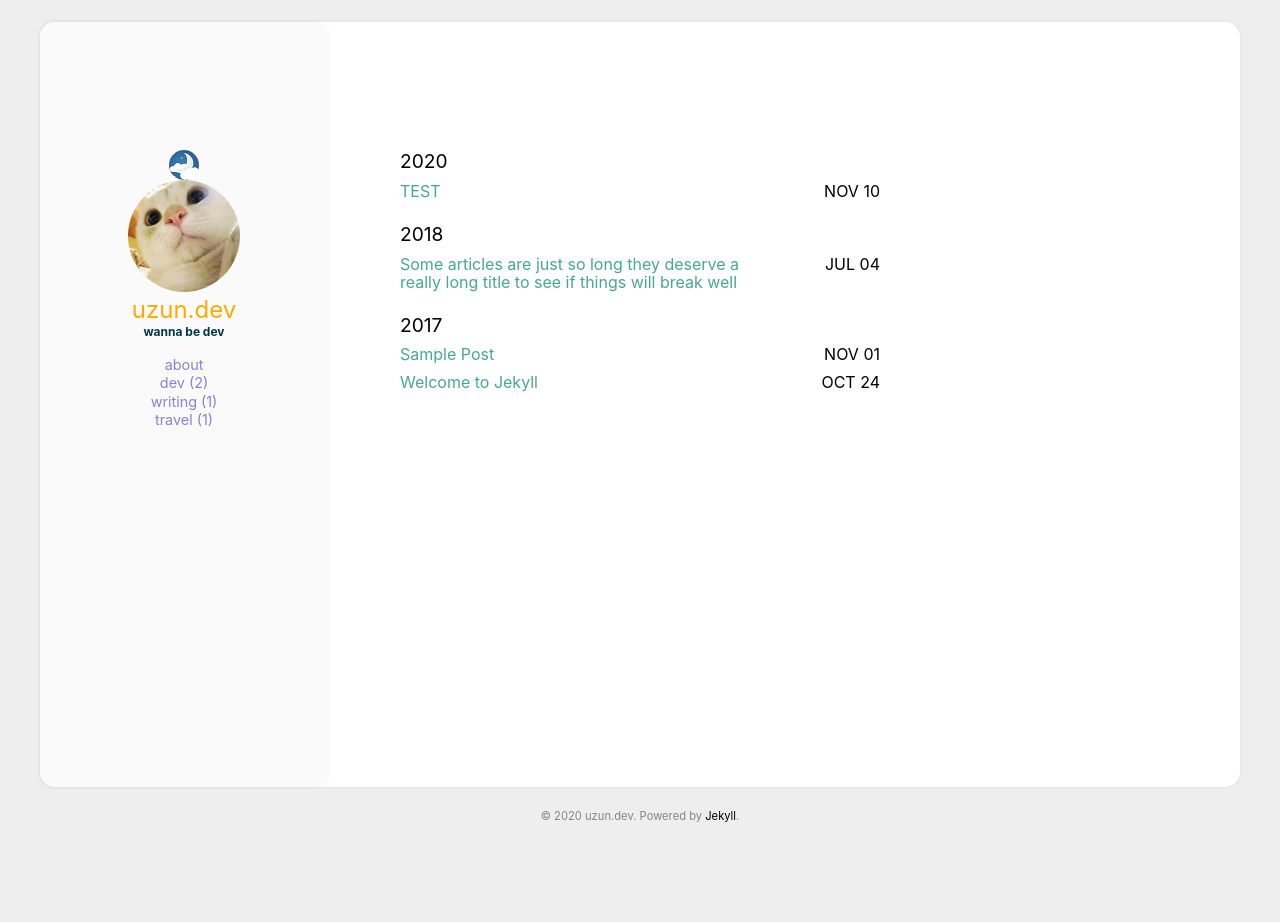
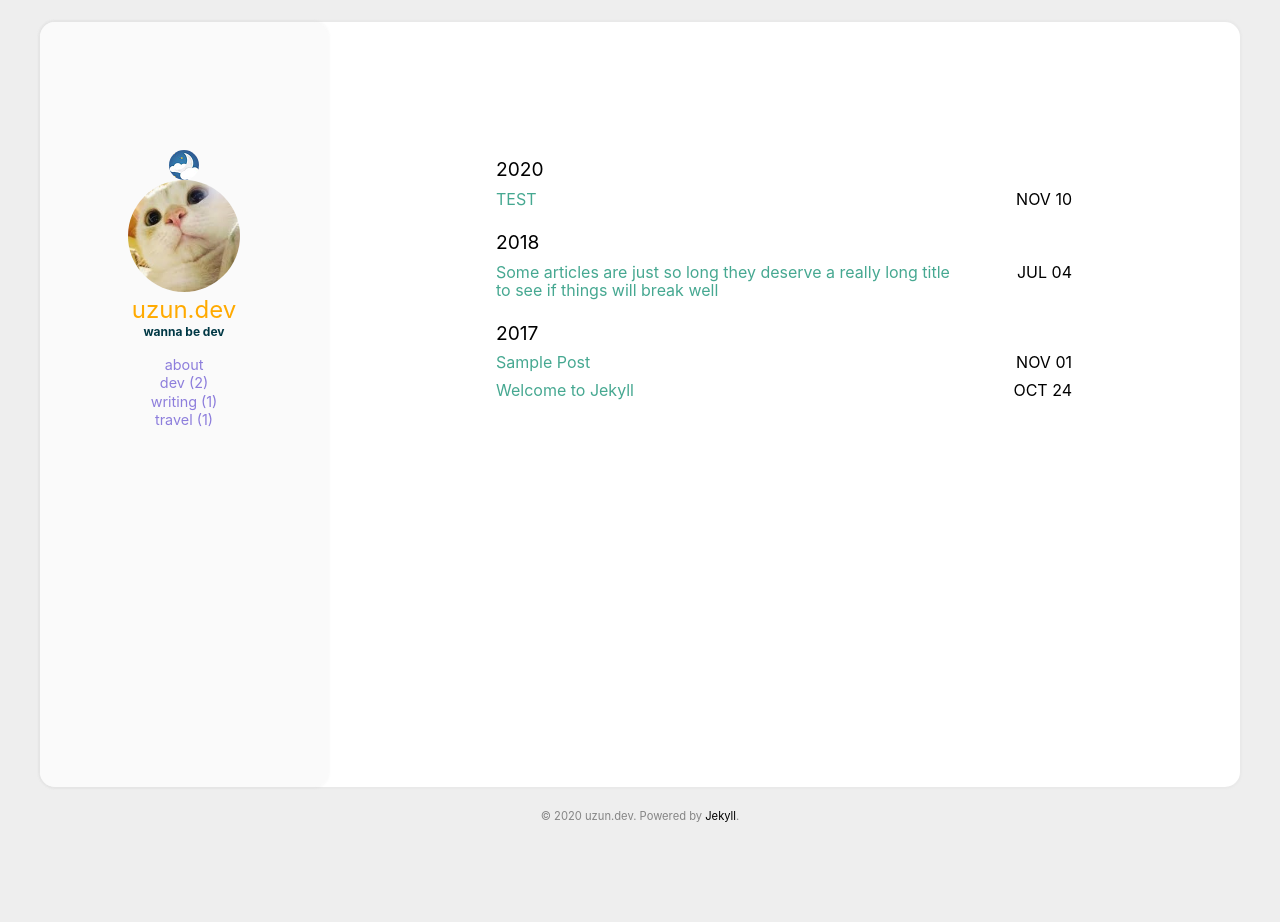
Before and after one commit to Kick-snare/Kick-snare.github.io, a Jekyll site: the page built from index.html, in a window 1280 px wide. Built offline with Jekyll 4.4.1, drawn with Linux system fonts in a browser that asks for light colours.

Commit message:
update layout design

```diff
--- a/_sass/_flexible.scss
+++ b/_sass/_flexible.scss
@@ -6,7 +6,7 @@
     }
 
     @else if $size==large {
-        @media (min-width: 1024px) {
+        @media (min-width: 1220px) {
             @content;
         }
     }
--- a/assets/css/main.scss
+++ b/assets/css/main.scss
@@ -148,6 +148,14 @@ img {
     padding-bottom: 2rem;
 
     @include breakpoint(medium) {
+        margin-left: 2em;
+        margin-right: 2em;
+
+        max-width: 1200px;
+        padding-top: 2.5rem;
+    }
+
+    @include breakpoint(large) {
         margin-left: auto;
         margin-right: auto;
         max-width: 1200px;
@@ -162,17 +170,17 @@ img {
 }
 
 .main {
-    padding: 0.5rem;
+    padding: 2rem;
 
     @include breakpoint(medium) {
-        margin-left: 22rem;
+        margin-left: 18rem;
     }
 }
 
 .aboutme {
     @include breakpoint(medium) {
-        max-width: 30rem;
-        margin-top: 5.5rem;
+        max-width: 43rem;
+        margin: 5rem auto 2rem;
 
         img {
             float: none;
@@ -219,6 +227,9 @@ img {
    ========================================================================== */
 
 .archive {
+
+
+
     color: var(--archive_font);
 
     ul {
@@ -242,12 +253,13 @@ img {
     }
 
     @include breakpoint(medium) {
-        max-width: 30rem;
-        margin-top: 5rem;
+        max-width: 36rem;
+        margin: 4rem auto;
+
     }
 
     @include mobile-only {
-        margin-top: 2rem;
+        margin-top: 3rem;
         margin-left: 1.2rem;
         margin-right: 1.2rem;
     }
@@ -271,7 +283,7 @@ img {
 .archive_type {
     font-size: 2rem;
     font-weight: bold;
-    margin-bottom: 1rem;
+    margin-bottom: 3rem;
 }
 
 .archive_year {
@@ -504,14 +516,13 @@ img {
     color: var(--post_text);
 
     @include breakpoint(medium) {
-        max-width: 33rem;
-        margin-top: 5rem;
+        max-width: 43rem;
+        margin: 5rem auto 2rem;
     }
 
     @include mobile-only {
         margin-top: 2rem;
-        margin-left: 1rem;
-        margin-right: 1rem;
+
     }
 }
 
```
